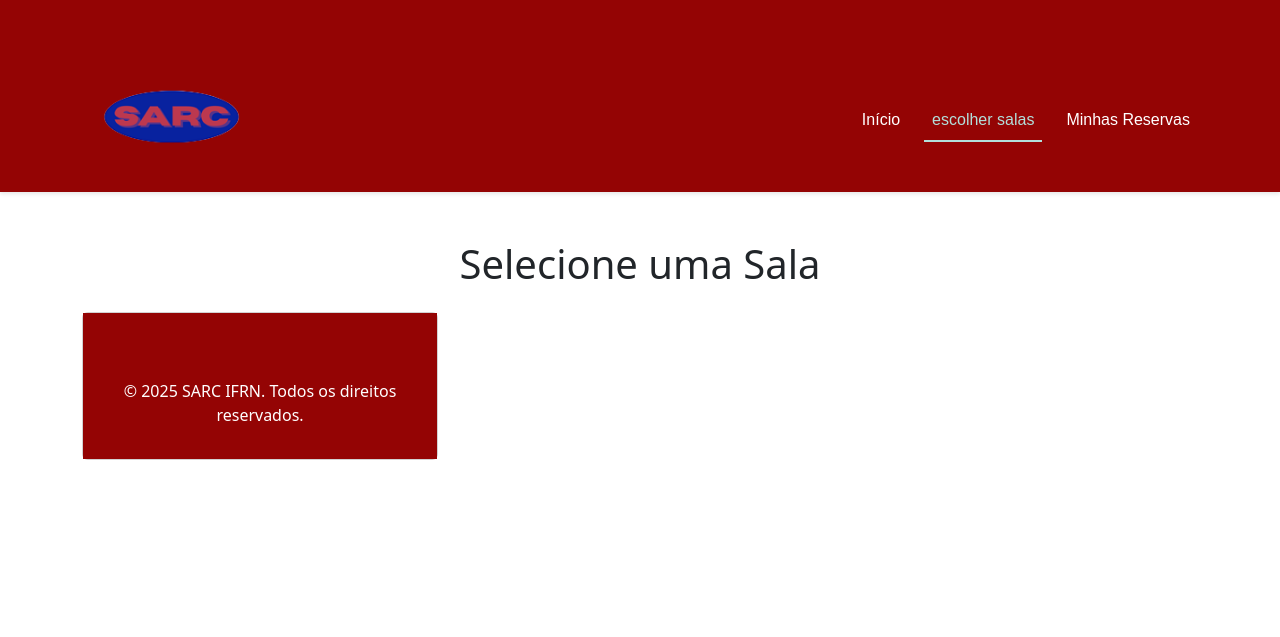
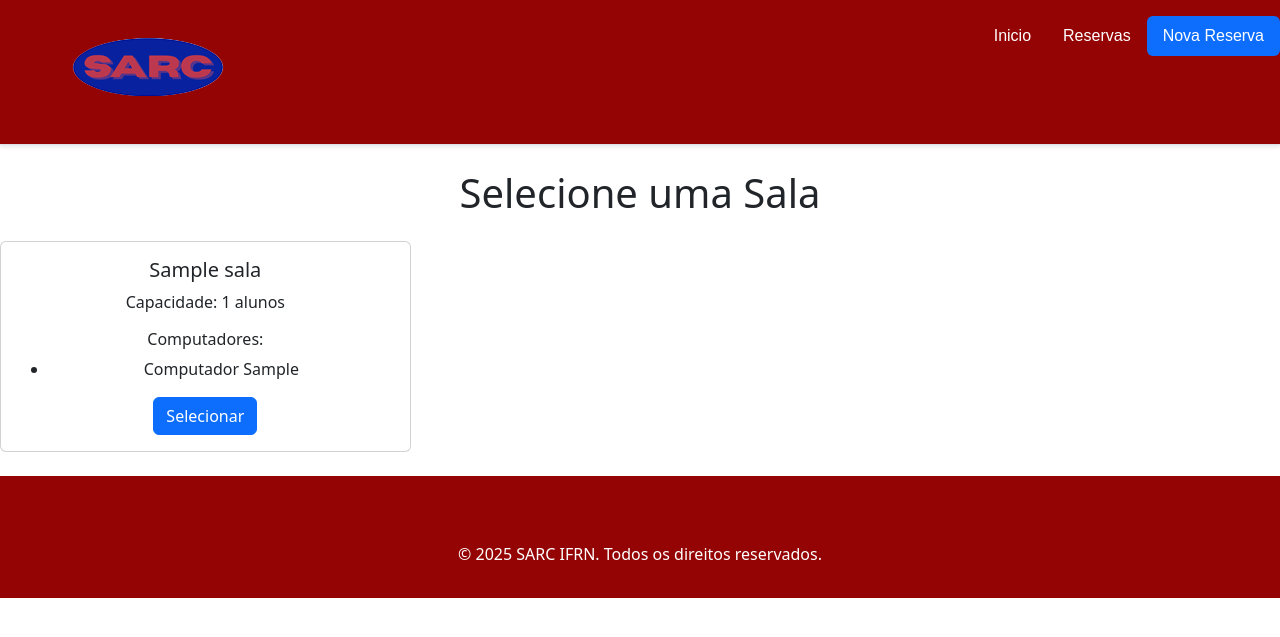
Before and after one commit to ZeAlexandre5/SARC, a Django app: page /salas/ in a window 1280 px wide. Shown: the top 637 px of the page. Run offline with Django 5.2, Linux system fonts and the light colour scheme; tables that the repository leaves empty hold one stand-in row (values such as "Sample post").

Commit message:
uma melhora na reserva

```diff
--- a/SARC/models.py
+++ b/SARC/models.py
@@ -1,16 +1,6 @@
 from django.db import models
 from django import forms
 # Create your models here.
-class Reserva(models.Model):
-    id_reserva = models.AutoField(primary_key=True)
-    data = models.DateField()
-    horario = models.TimeField()
-    sala = models.CharField(max_length=100)
-    motivo = models.TextField()
-    presenca = models.BooleanField(default=False)
-
-    def __str__(self):
-        return f"Reserva {self.id_reserva} - {self.data} {self.horario} - {self.sala} - {self.motivo} - {'Presente' if self.presenca else 'Ausente'}"
 
 class Usuario(models.Model):
     id_usuario = models.AutoField(primary_key=True)
@@ -21,6 +11,18 @@ class Usuario(models.Model):
 
     def __str__(self):
         return f"Usuário {self.id_usuario} - {self.nome} - {self.email} - Matrícula: {self.matricula}"
+
+class Reserva(models.Model):
+    id_reserva = models.AutoField(primary_key=True)
+    usuario = models.ForeignKey(Usuario, on_delete=models.CASCADE)
+    data = models.DateField()
+    horario = models.TimeField()
+    sala = models.CharField(max_length=100)
+    motivo = models.TextField()
+    presenca = models.BooleanField(default=False)
+
+    def __str__(self):
+        return f"Reserva {self.id_reserva} - {self.data} {self.horario} - {self.sala} - {self.motivo} - {'Presente' if self.presenca else 'Ausente'}"
 
 class Sala(models.Model):
     id_sala = models.AutoField(primary_key=True)
--- a/SARC/templates/SARC/cadastro.html
+++ b/SARC/templates/SARC/cadastro.html
@@ -28,6 +28,8 @@
     <h2 class="mb-4 text-center">Cadastro</h2>
     {% if success %}
       <div class="alert alert-success">Cadastro realizado com sucesso!</div>
+      <br>
+      <div><a href="{% url 'index' %}" class="btn btn-primary">Voltar para o Início</a></div>
     {% endif %}
     <form method="post">
       {% csrf_token %}
--- a/SARC/templates/SARC/index.html
+++ b/SARC/templates/SARC/index.html
@@ -1,5 +1,4 @@
 {%load static %}
-{% block title %}SARC IFRN - Página Inicial{% endblock %}
 <!DOCTYPE html>
 <html lang="pt-br">
 <head>
@@ -23,6 +22,9 @@
       text-align: center;
       font-family: 'Arial', sans-serif;
       color: white;
+    }
+    header, header a, header ul li a, header span, header svg {
+     color: #fff !important;
     }
 
     .hero h1 {
@@ -110,6 +112,7 @@
       <svg class="bi me-2" width="40" height="32" aria-hidden="true"><use xlink:href="#bootstrap"></use></svg> <span class="fs-4"><img src="{% static 'SARC/img/SARC IFRN.png' %}" alt="Logo SARC"></span> </a> <ul class="nav nav-pills">
         <li class="nav-item"><a href="{% url 'index' %}" class="nav-link active" aria-current="page">Inicio</a></li> <li class="nav-item"><a href="{% url 'reservas' %}" class="nav-link">Reservas</a></li>
         <li class="nav-item"><a href="{% url 'salas' %}" class="nav-link">Nova Reserva</a></li>
+         <li class="nav-item"><a href="{% url 'cadastro' %}" class="nav-link">Cadastrar-se</a></li>
         </ul> </header>
 
   <!-- Hero Section -->
--- a/SARC/templates/SARC/salas.html
+++ b/SARC/templates/SARC/salas.html
@@ -13,7 +13,17 @@
       padding: 100px 0;
       text-align: center;
     }
-
+    header {
+      background-color: #940404; /* tom verde escuro, estilo IFRN */
+      padding: 1rem 0;
+      box-shadow: 0 2px 4px rgba(0,0,0,0.1);
+      text-align: center;
+      font-family: 'Arial', sans-serif;
+      color: white;
+    }
+    header, header a, header ul li a, header span, header svg {
+  color: #fff !important;
+}
     .hero h1 {
       font-size: 2.5rem;
       font-weight: bold;
@@ -94,56 +104,41 @@
     }
   </style>
 </head>
-<nav class="navbar navbar-expand-lg" id="navbar">
-    <div class="container">
-      <a class="navbar-brand" href="{$$}" ><img src ="{% static 'SARC/IMG/SARC IFRN.png' %}" id="logo"></a>
-      <button class="navbar-toggler" type="button" data-bs-toggle="collapse" data-bs-target="#navbarNav">
-        <span class="navbar-toggler-icon"></span>
-      </button>
-        <div class="collapse navbar-collapse justify-content-end" id="navbarNav">
-            <ul class="navbar-nav">
-                <li class="nav-item"><a class="nav-link" href="{% url 'index'%}">Início</a></li>
-                <li class="nav-item"><a class="nav-link active" href="{% url 'salas' %}">escolher salas</a></li>
-                <li class="nav-item"><a class="nav-link" href="{% url 'reservas' %}">Minhas Reservas</a></li>
-            </ul>
-    </div>
-</nav>
+ <header class="d-flex flex-wrap justify-content-center py-3 mb-4 border-bottom">
+    <a href="/" class="d-flex align-items-center mb-3 mb-md-0 me-md-auto link-body-emphasis text-decoration-none">
+      <svg class="bi me-2" width="40" height="32" aria-hidden="true"><use xlink:href="#bootstrap"></use></svg> <span class="fs-4"><img src="{% static 'SARC/img/SARC IFRN.png' %}" alt="Logo SARC"></span> </a> <ul class="nav nav-pills">
+        <li class="nav-item"><a href="{% url 'index' %}" class="nav-link">Inicio</a></li> <li class="nav-item"><a href="{% url 'reservas' %}" class="nav-link">Reservas</a></li>
+        <li class="nav-item"><a href="{% url 'salas' %}" class="nav-link active" aria-current="page">Nova Reserva</a></li>
+        </ul> </header>
 
 <body>
-  <div class="container my-5">
     <h1 class="mb-4 text-center">Selecione uma Sala</h1>
     <div class="row row-cols-1 row-cols-md-3 g-4">
-
-      <!-- Sala 1 -->
+      {% for sala in salas %}
       <div class="col">
         <div class="card h-100 text-center">
-          {% for sala in salas %}
           <div class="card-body">
             <h5 class="card-title">{{ sala.nome }}</h5>
-            <p class="card-text">{{ sala.descricao }}</p>
-            <p class="card-qnt-alu">Capacidade: {{ sala.capacidade }} alunos</p>
-            <p class="card-horarios">Horários disponíveis:
-                <br />
-                7:00 ás 8:30
-                <br />
-                8:50 ás 10:20
-                <br />
-                10:30 ás 12:00
-                <br />
-                13:00 ás 14:30
-                <br />
-                14:50 ás 16:20
-                <br />
-                16:30 ás 18:00
-            </p>
-            <a href="{% url 'reservar_sala' sala.id_sala %}" class="btn btn-primary">Selecionar</a>
+            <p class="card-text">Capacidade: {{ sala.capacidade }} alunos</p>
+            <h6>Computadores:</h6>
+            <ul>
+              {% for computador in computadores %}
+                {% if computador.sala.id_sala == sala.id_sala %}
+                  <li>Computador {{ computador.numero }}</li>
+                {% endif %}
+              {% endfor %}
+            </ul>
+            <a href="#" class="btn btn-primary">Selecionar</a>
           </div>
         </div>
       </div>
       {% endfor %}
+    </div>
+</div>
 
   <script src="https://cdn.jsdelivr.net/npm/bootstrap@5.3.3/dist/js/bootstrap.bundle.min.js"></script>
 </body>
+<br>
 
   <!-- Footer -->
 
--- a/SARC/views.py
+++ b/SARC/views.py
@@ -1,6 +1,6 @@
 from django.shortcuts import render
 from datetime import date
-from .models import Reserva
+from .models import Reserva,Sala,Computador
 from .forms import UsuarioForm
 # ...existing code...
 
@@ -31,13 +31,15 @@ def reserva(request):
 def salas(request):
     today = date.today()
     reservas = Reserva.objects.filter(data=today)
+    salas = Sala.objects.all()
+    computadores = Computador.objects.all()
     context = {
+        'salas': salas,
+        'computadores': computadores,
         'reservas': reservas,
     }
-    return render(request,"SARC/salas.html", context)
+    return render(request, "SARC/salas.html", context)
 
-def cadastro(request):
-    return render(request,"SARC/cadastro.html")
 
 def reservar_sala(request):
     return render(request,"SARC/reservar_sala.html")
```
Also changed, not shown: SARC/templates/SARC/base.html (+10 -15 lines), SARC/templates/SARC/reservar_sala.html (+14 -14 lines), SARC/templates/SARC/reservas.html (+27 -4 lines), SARC/migrations/0005_reserva_usuario.py (added).
